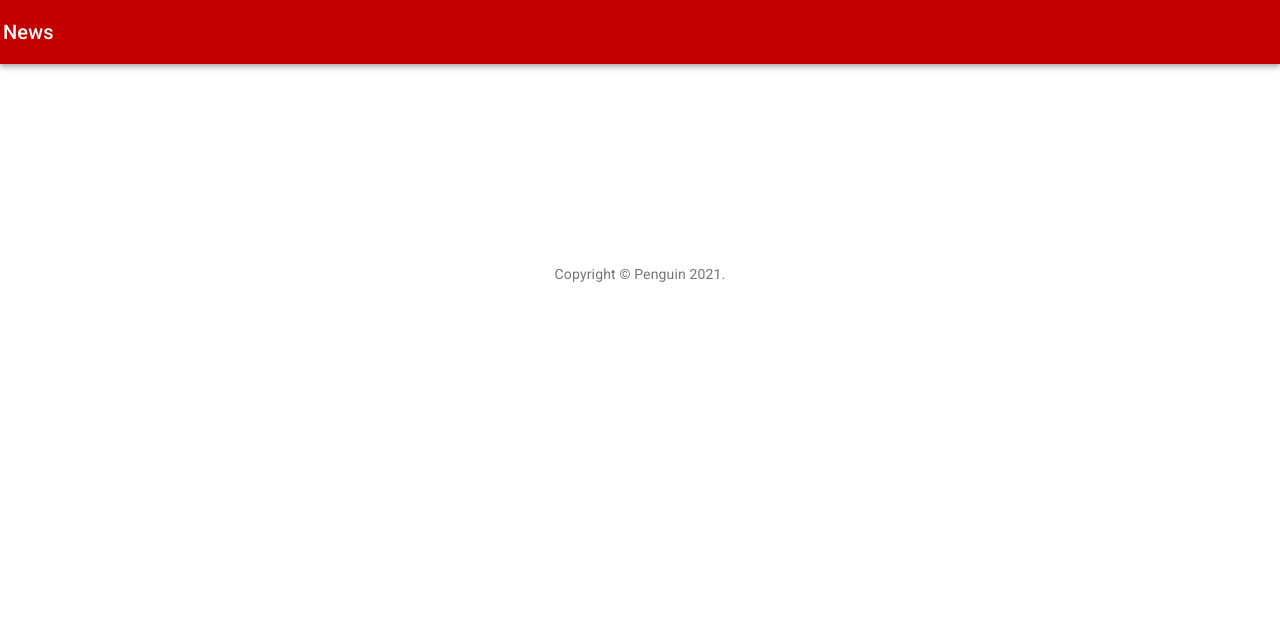
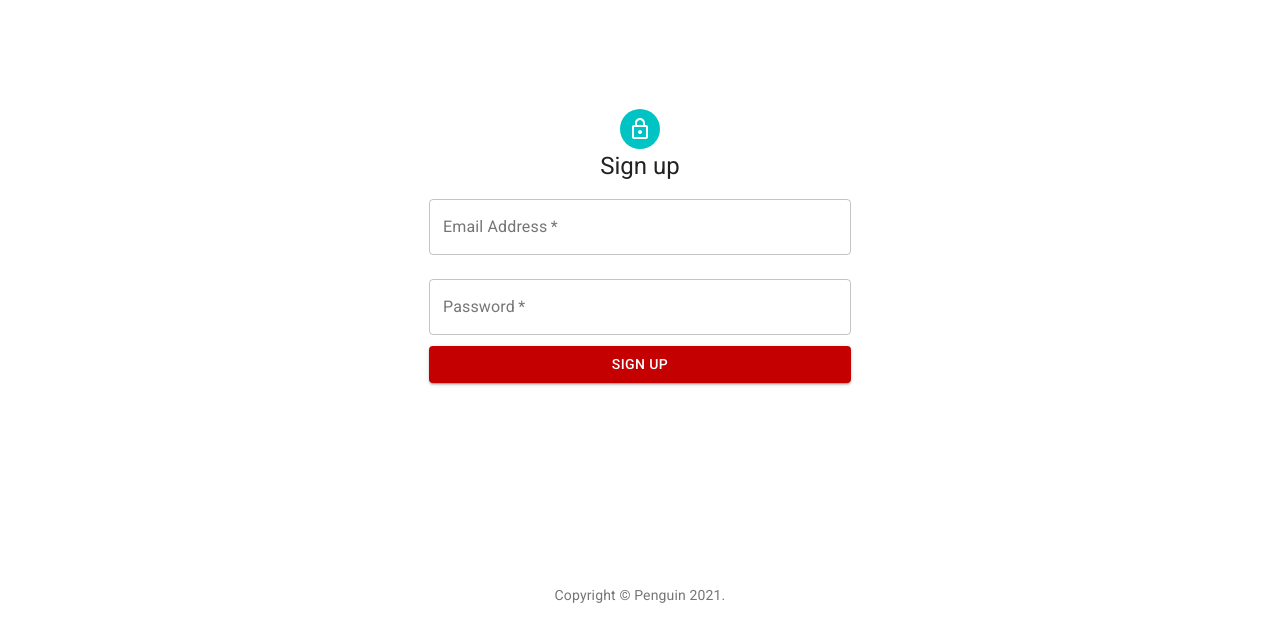
Before and after one commit to toqitahamid/dashboard-web, a Next.js app: page /signup in a window 1280 px wide. Shown: the top 642 px of the page. Built offline with nearby package versions, Linux system fonts and the light colour scheme; no server answers.

Commit message:
Added Sign up page

```diff
--- a/src/pages/index.tsx
+++ b/src/pages/index.tsx
@@ -2,7 +2,7 @@ import React from 'react';
 import Link from 'next/link';
 import { useAuth } from '../../auth';
 
-export default () => {
+const index = () => {
   const { user } = useAuth();
 
   return (
@@ -22,3 +22,5 @@ export default () => {
     </div>
   );
 };
+
+export default index;
--- a/src/pages/signup.tsx
+++ b/src/pages/signup.tsx
@@ -1,28 +1,135 @@
-import React from "react";
-import {AppBar, Toolbar, Typography} from "@material-ui/core";
-import { useAuth } from '../../auth';
+import React from 'react';
+import { Avatar, Button, Container, Grid, TextField } from '@material-ui/core';
+import { makeStyles } from '@material-ui/core/styles';
+import { LockOutlined } from '@material-ui/icons';
+import Typography from '@material-ui/core/Typography';
+import { Controller, useForm } from 'react-hook-form';
+import { firebaseClient } from '../../firebaseClient';
+
+const useStyle = makeStyles((theme) => ({
+  paper: {
+    paddingTop: "100px",
+    margin: theme.spacing(8),
+    display: 'flex',
+    flexDirection: 'column',
+    alignItems: 'center'
+  },
+  avatar:{
+    margin: theme.spacing(1),
+    backgroundColor: theme.palette.secondary.main,
+  },
+  form: {
+    width: '100%',
+    marginTop: theme.spacing(1),
+  },
+  submit: {
+    margin: theme.spacing(3, 0, 2),
+  }
+
+}))
+
+const login = () => {
+  const classes = useStyle();
+
+  const {handleSubmit, control} = useForm({
+    defaultValues: {
+      email:"",
+      password: ""
+    }
+  });
+
+  // const onSubmit = async (values) => {
+  //   await firebaseClient.auth().signInWithEmailAndPassword(values.email, values.password);
+  //   window.location.href = 'dashboard';
+  // }
+
+  const onSubmit = async (values) => {
+    await firebaseClient
+      .auth()
+      .createUserWithEmailAndPassword(values.email, values.password);
+    window.location.href = 'dashboard';
+  }
 
 
-const signup = () => {
-    const user = useAuth();
 
-    if (!user){
-      return <div>Text</div>
-    }
+  //
+  //
+  // const onSubmit = () => async () => {
+  //   await firebaseClient.auth().signInWithEmailAndPassword(email, pass);
+  //   console.log(email)
+  //   window.location.href = 'dashboard';
+  // }
 
 
-    return(
+  return (
+    <Container component="main" maxWidth="xs">
+      <div className={classes.paper}>
+        <Avatar className={classes.avatar}>
+          <LockOutlined/>
+        </Avatar>
+        <Typography component="h1" variant="h5">
+          Sign up
+        </Typography>
+        <form
+          className={classes.form}
+          noValidate
+          onSubmit={handleSubmit(onSubmit)}
+        >
+        <Grid>
 
-                <AppBar position="static">
-                    <Toolbar>
-                        <Typography variant="h6" >
-                            News
-                        </Typography>
-                    </Toolbar>
+        </Grid>
+          <Controller
+            control={control}
+            name="email"
+            render={({field}) => (
+              <TextField
+                {...field}
+                variant="outlined"
+                margin="normal"
+                required
+                fullWidth
+                // id="email"
+                label="Email Address"
+                // name="email"
+                // autoComplete="email"
+                // autoFocus
+              />
+            )}
+          />
 
-                </AppBar>
+          <Controller
+            control={control}
+            name="password"
+            render={({field}) => (
+              <TextField
+                {...field}
+                variant="outlined"
+                margin="normal"
+                required
+                fullWidth
+                // id="password"
+                label="Password"
+                // name="password"
+                // autoComplete="current-password"
+                // autoFocus
+              />
+            )}
+          />
 
-    );
-}
+          {/*<FormControlLabel control={<Checkbox value="remember" color="primary"/>} label="Remember Me"/>*/}
+          <Button
+            type="submit"
+            fullWidth
+            variant="contained"
+            color="primary"
+            className={classes.submit}
+          >
+            Sign Up
+          </Button>
+        </form>
+      </div>
+    </Container>
+  );
+};
 
-export default signup;
+export default login;
```
Also changed, not shown: firebaseClient.ts (+29 -1 lines), src/pages/login.jsx (+13 -5 lines).
